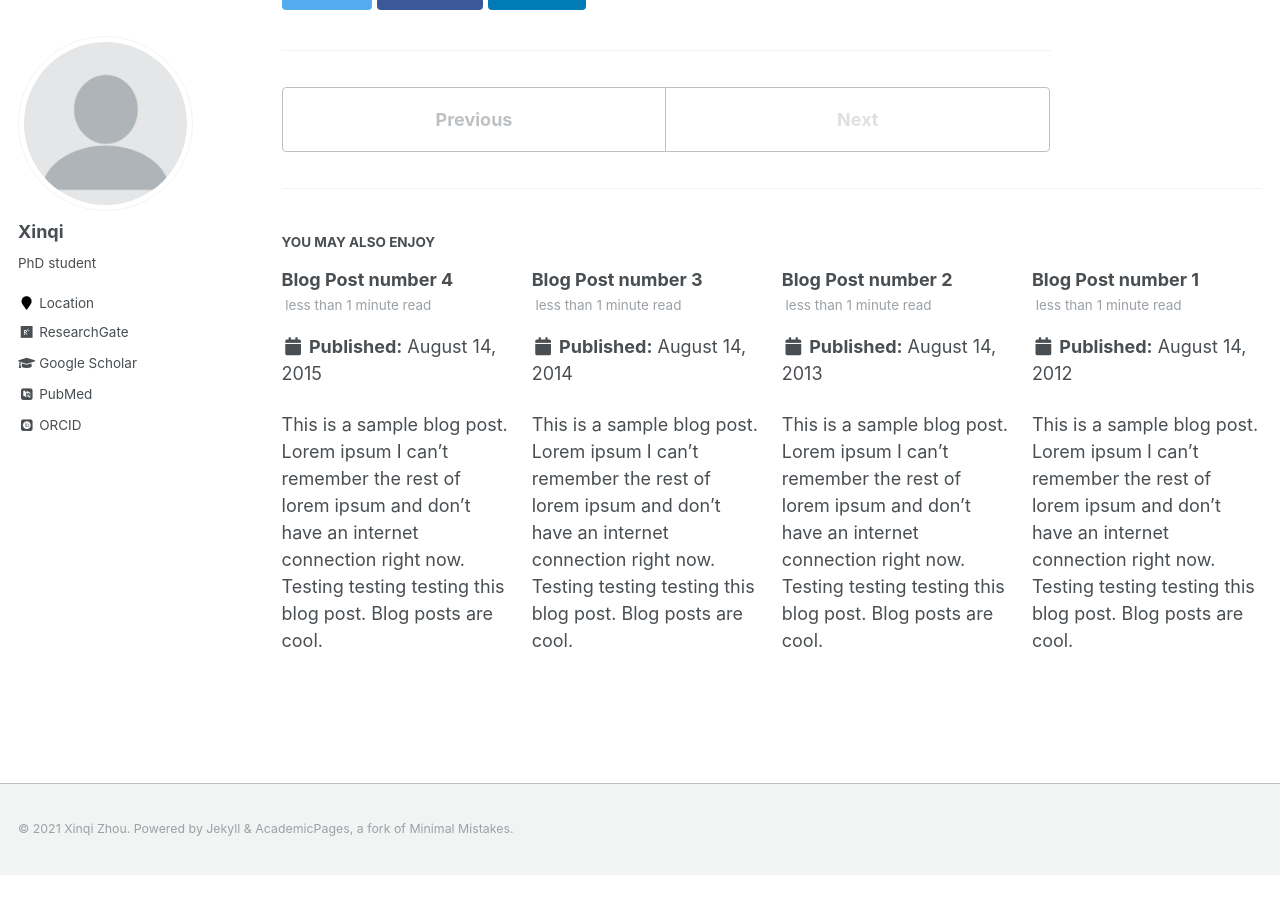
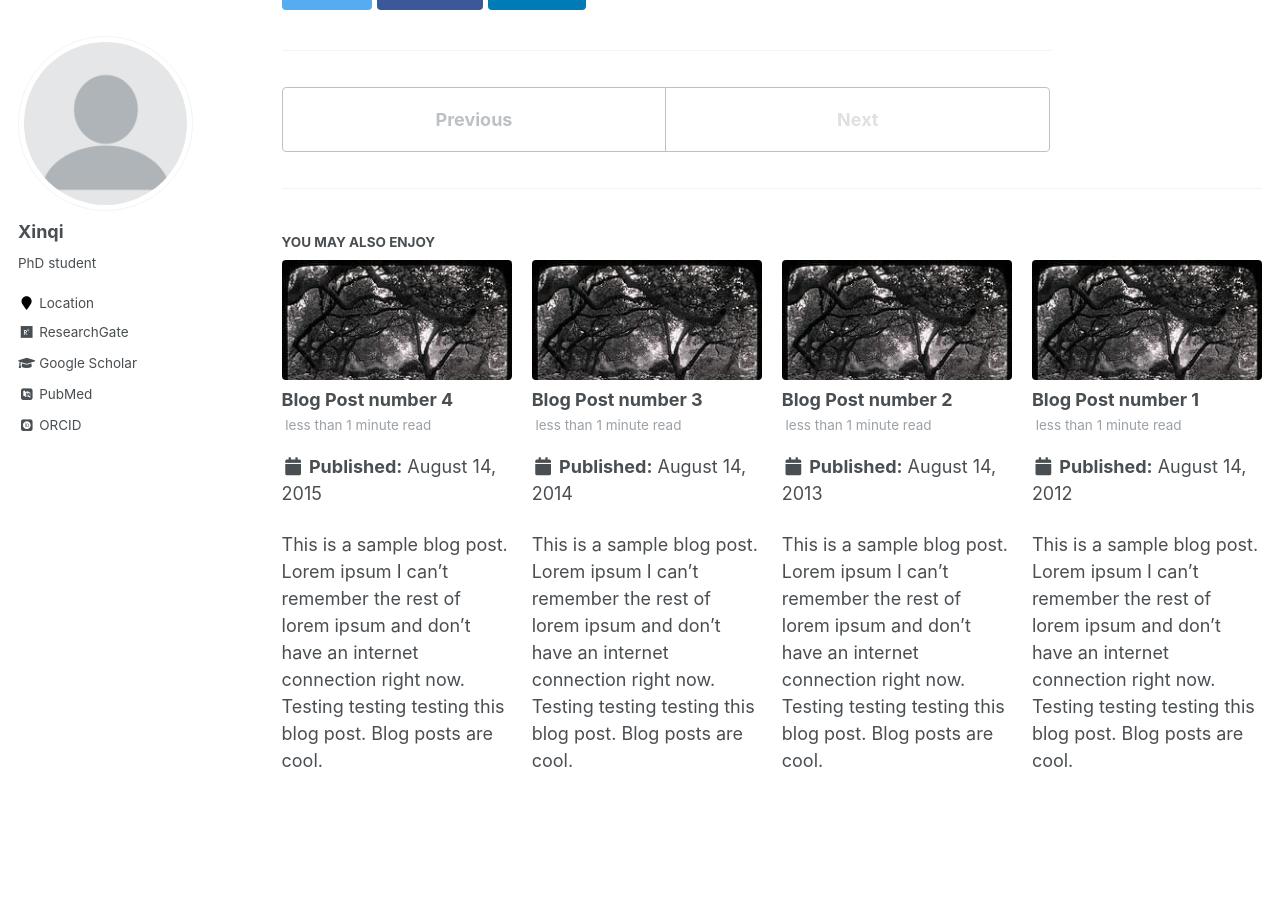
Before and after one commit to Z-Yxin/acapage, a Jekyll site: the page built from _posts/2199-01-01-future-post.md, in a window 1280 px wide and 900 px high, scrolled down 518 px. Built offline with Jekyll 4.4.1, drawn with Linux system fonts in a browser that asks for light colours; some web fonts are replaced; before the commit the page ends 1393 px from its top, so only the background shows below that.

Commit message:
Update _config.yml

```diff
--- a/_config.yml
+++ b/_config.yml
@@ -14,7 +14,7 @@ description              : &description "personal description"
 url                      : "https://z-yxin.github.io" # the base hostname & protocol for your site e.g. "https://mmistakes.github.io"
 baseurl                  : "/acapage" # the subpath of your site, e.g. "/blog"
 repository               : "acapage"
-teaser                   :  # filename of teaser fallback teaser image placed in /images/, .e.g. "500x300.png"
+teaser                   : "3953273590_704e3899d5_m.jpg" # filename of teaser fallback teaser image placed in /images/, .e.g. "500x300.png"
 breadcrumbs              : false # true, false (default)
 words_per_minute         : 160
 future                   : true
```
